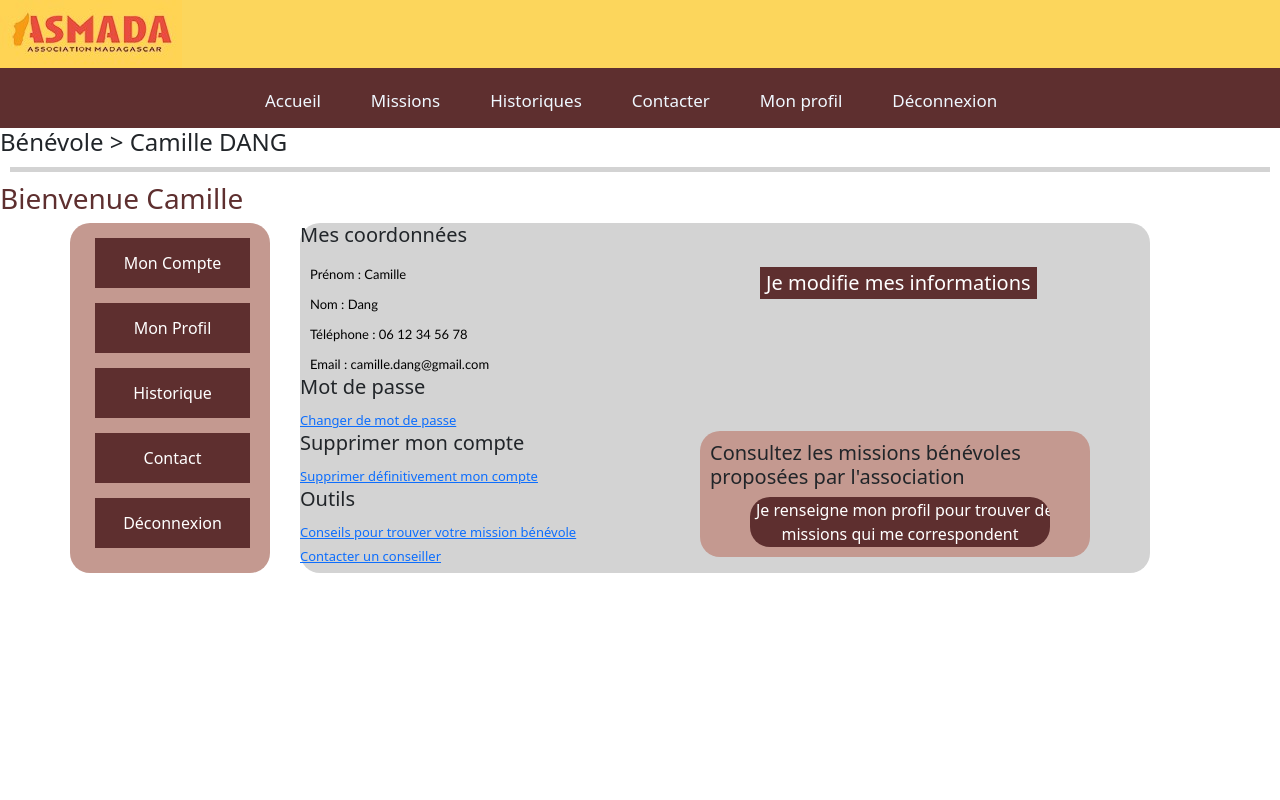
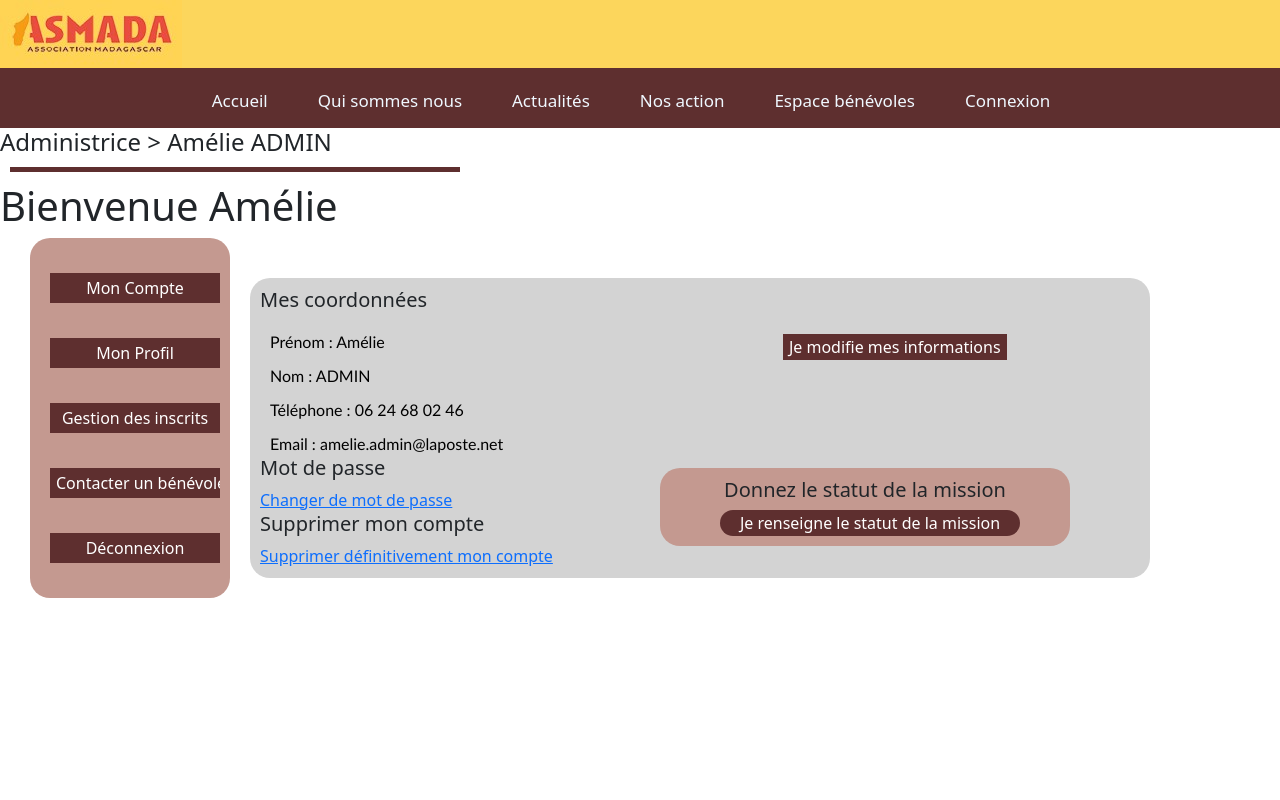
Before and after one commit to Vyvy20/Asmada-react, a React (Create React App) app: page / in a window 1280 px wide. Shown: the top 800 px of the page. Built offline with nearby package versions, Linux system fonts and the light colour scheme.

Commit message:
Changement dans App

```diff
--- a/src/components/App.js
+++ b/src/components/App.js
@@ -18,8 +18,8 @@ function App(){
    return (
       <div>
          <Header />
-         <NavB/>
-         <ProfileB />
+         <Nav/>
+         <ProfileA />
          <Footer />
       </div>
    );
```
